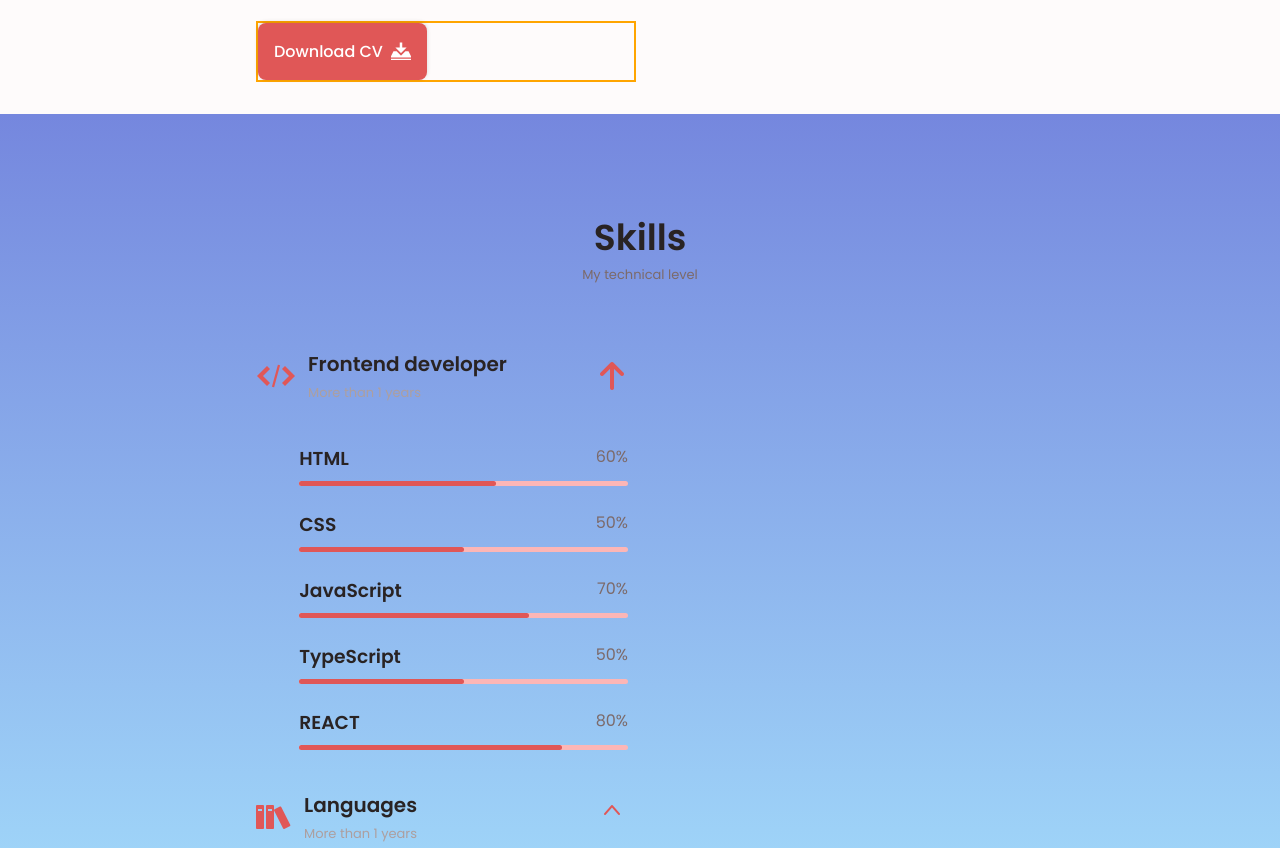
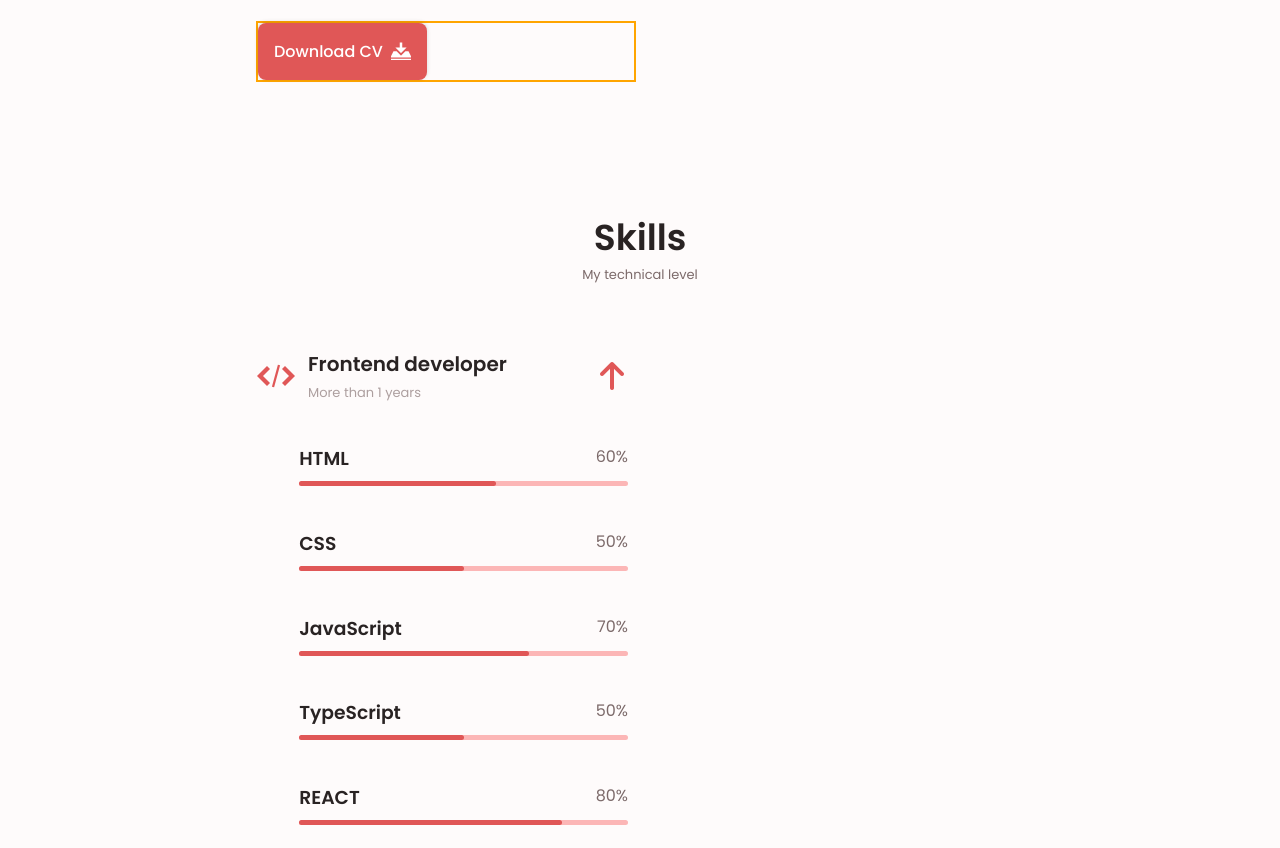
Before and after one commit to KirillDolzhenkov/cv-website, a plain HTML site: page index.html in a window 1280 px wide. Shown: the part 1056-1904 px from the top of the page. Drawn offline with Linux system fonts and the light colour scheme; files whose address does not match are found by name.

Commit message:
modified slyles

```diff
--- a/assets/css/skills-section.css
+++ b/assets/css/skills-section.css
@@ -1,26 +1,26 @@
 .skills{
-    background: linear-gradient(#7587de, #a2dafa);
+  /*  background: linear-gradient(#7587de, #a2dafa);*/
 }
 
 
 
 /*need to delete: */
-.qualification {
+/*.qualification {
     background: #094b65;
     position: relative;
-}
+}*/
 /*need to delete*/
 
-.skills::before{
+/*.skills::before{
     content: '';
     position: absolute;
     bottom: 0;
     width: 100%;
     height: 2%;
     background: linear-gradient(to top, #094b65, transparent);
-    /*z-index: 1000;*/
+    !*z-index: 1000;*!
     z-index: 3;
-}
+}*/
 
 
 .skills-container {
@@ -61,8 +61,11 @@
 .skills-list {
     row-gap: 1.5rem;
     padding-left: 2.7rem;
-    /* transition:  ease-in-out .3s;*/
-    opacity: 0
+
+    transition:  ease-in-out .3s;
+
+    height: 0;
+    overflow: hidden;
 }
 
 /*html css and other little titles*/
@@ -112,17 +115,18 @@
     width: 80%;
 }
 
-.skills-close .skills-list {
+.skills-close.skills-list  {
     height: 0;
     overflow: hidden;
     /*opacity: 0;*/
+
 }
 
 .skills-open .skills-list {
-    height: max-content;
-    /*height: 400px;*/
+    /*height: max-content;*/
+    height: 400px;
     margin-bottom: var(--mb-2-5);
-    opacity: 1;
+    /*opacity: 1;*/
 }
 
 .skills-open .skills-arrow {
```
